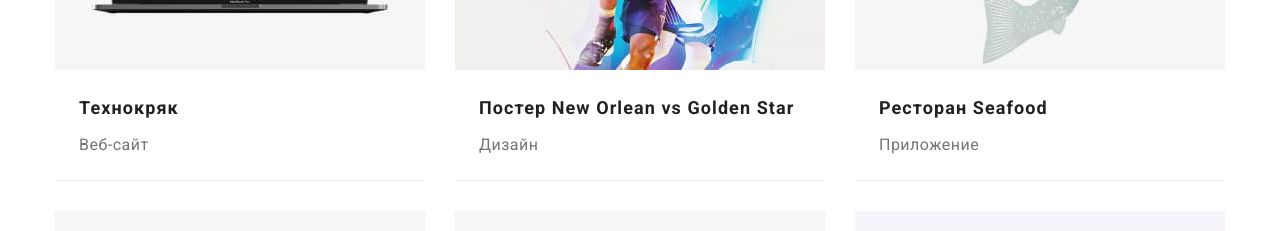
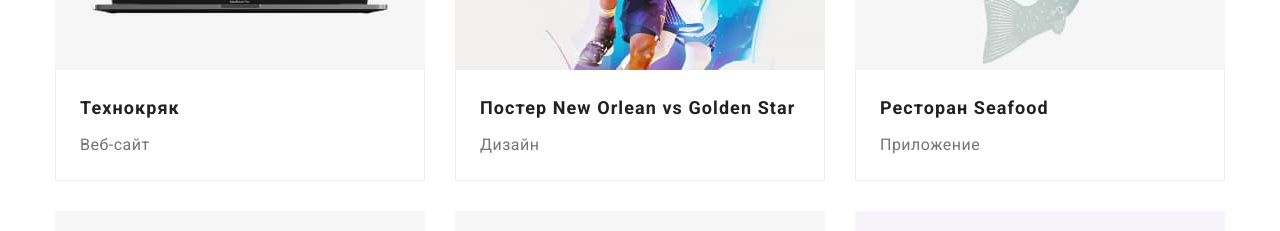
Before and after one commit to BondarenkoOl/goit-markup-hw-03, a plain HTML site: page portfolio.html in a window 1280 px wide. Shown: the part 487-718 px from the top of the page. Drawn offline with nearby package versions, Linux system fonts and the light colour scheme.

Commit message:
Border
Додано рамки в картках "Портфоліо"

```diff
--- a/css/styles.css
+++ b/css/styles.css
@@ -385,6 +385,8 @@ img {
   padding: 20px 24px;
   width: 370px;
   border-bottom: 1px solid #eeeeee;
+  border-left: 1px solid #eeeeee;
+  border-right: 1px solid #eeeeee;
   background-color: var(--second-text-color);
 }
 .portfolio-title {
```
